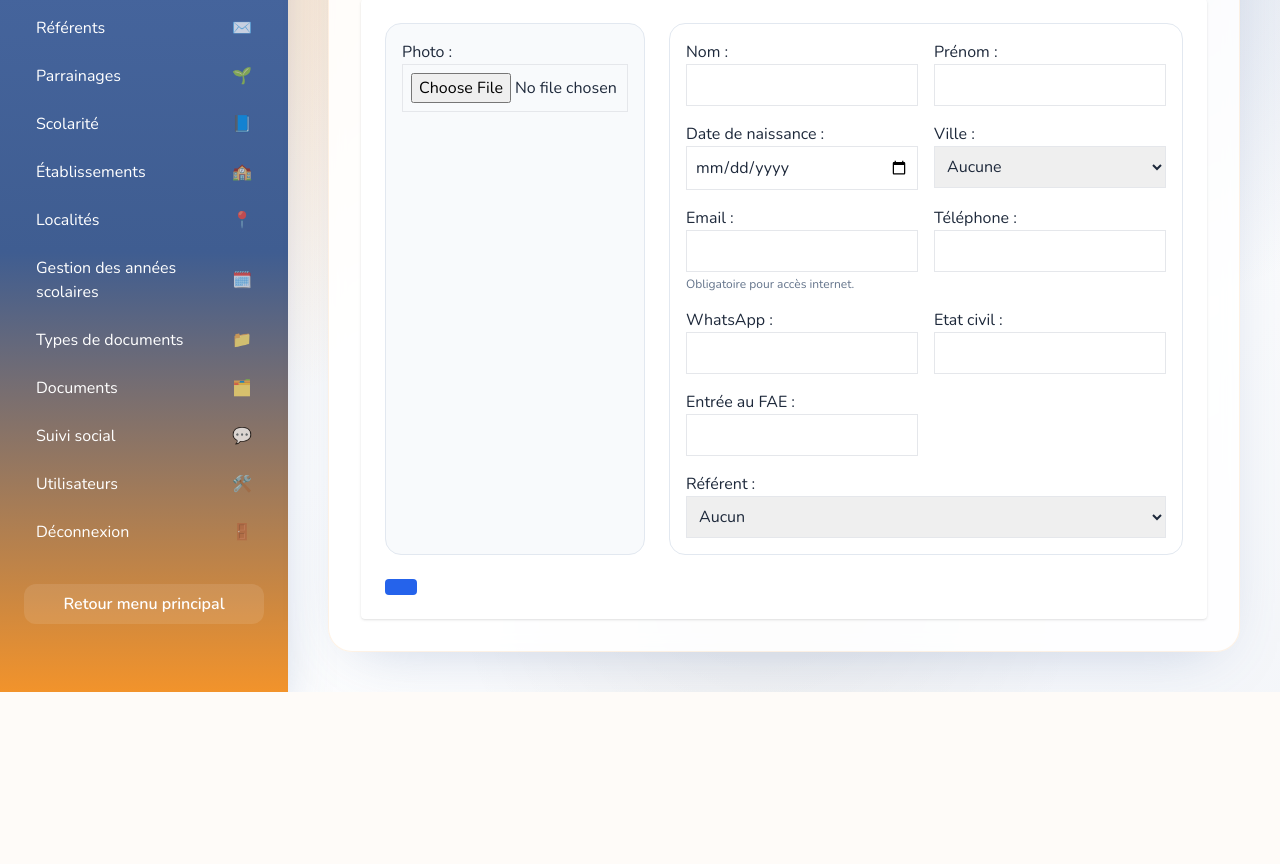
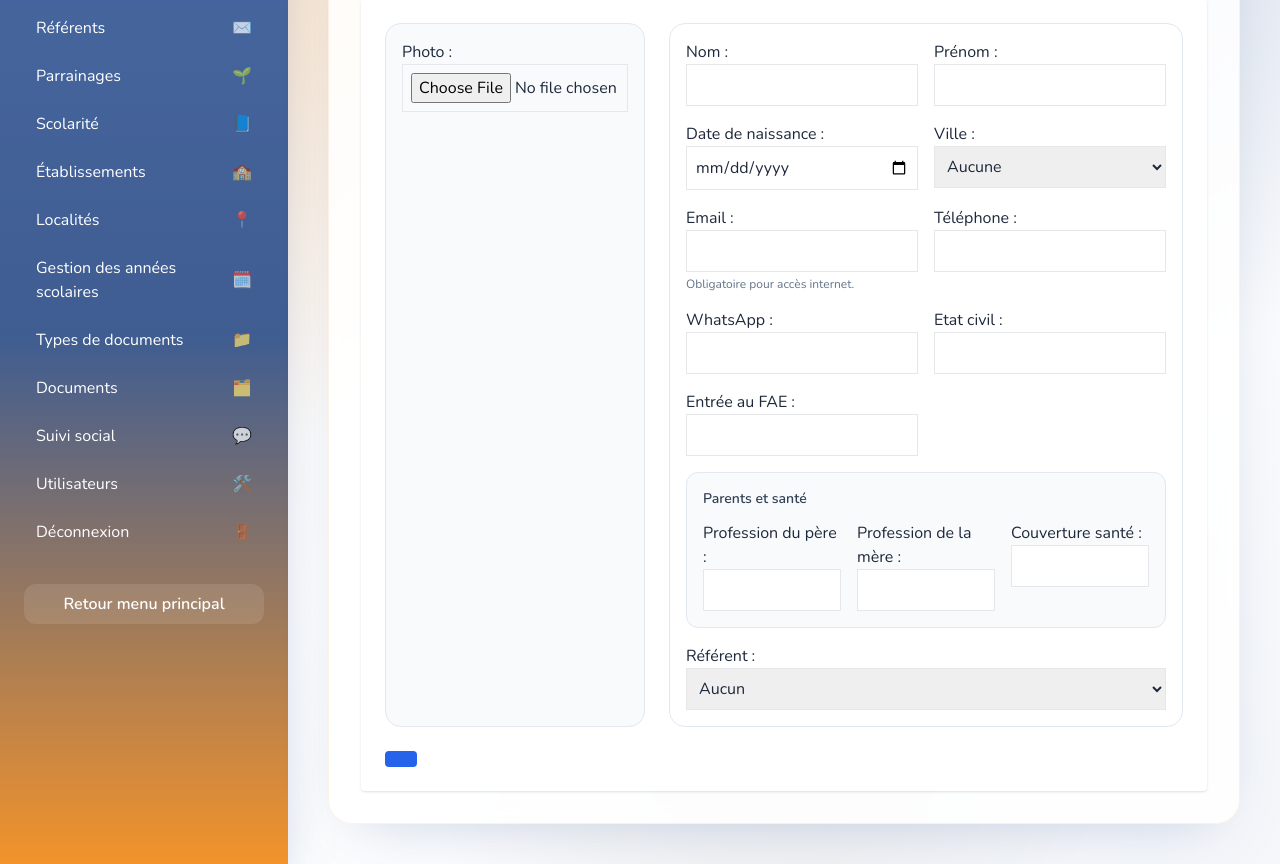
Before and after one commit to Camillerimichel/FAE_AFOULKI, a FastAPI app: template app/templates/admin/filleules/form.html in a window 1280 px wide. Shown: the part 188-1052 px from the top of the page. Before the commit the page ends 880 px from the top, so only its background shows below. Run offline with FastAPI, Linux system fonts and the light colour scheme; the template is opened without the code that fills it, so the values that code supplies are empty; parts of the project's set-up code (start-up, migrations or seed data) failed here and were passed over; some libraries are stand-ins or nearby versions.

Commit message:
Ajouter couverture sante et professions parents

```diff
--- a/app/main.py
+++ b/app/main.py
@@ -36,6 +36,7 @@ from app.services.localites_service import (
 )
 from app.services.schema_service import (
     ensure_filleule_photo_column,
+    ensure_filleule_parent_sante_columns,
     ensure_filleule_etablissement_column,
     ensure_parrain_photo_column,
     ensure_etablissement_type_enum,
@@ -59,6 +60,7 @@ app.add_middleware(SessionMiddleware)
 Base.metadata.create_all(bind=engine)
 ensure_default_roles()
 ensure_filleule_photo_column()
+ensure_filleule_parent_sante_columns()
 ensure_filleule_etablissement_column()
 ensure_parrain_photo_column()
 ensure_etablissement_type_enum()
--- a/app/models/filleule.py
+++ b/app/models/filleule.py
@@ -16,6 +16,9 @@ class Filleule(Base):
     whatsapp = Column(String(50))
     email = Column(String(255))
     etat_civil = Column(String(100))
+    profession_pere = Column(String(255))
+    profession_mere = Column(String(255))
+    couverture_sante = Column(String(255))
     annee_rentree = Column(String(20))
     etablissement_id = Column(Integer, ForeignKey("Etablissements.id_etablissement"))
     id_correspondant = Column(Integer, ForeignKey("Correspondants.id_correspondant"))
--- a/app/routes/home.py
+++ b/app/routes/home.py
@@ -24,6 +24,7 @@ async def dashboard(request: Request):
         "parrainages": 0,
         "documents": 0,
         "annees_scolaires": 0,
+        "couverture_sante": 0,
     }
     charts = {
         "filleuls_par_etab": [],
--- a/app/schemas/filleule.py
+++ b/app/schemas/filleule.py
@@ -12,6 +12,9 @@ class FilleuleBase(BaseModel):
     whatsapp: Optional[str] = None
     email: Optional[str] = None
     etat_civil: Optional[str] = None
+    profession_pere: Optional[str] = None
+    profession_mere: Optional[str] = None
+    couverture_sante: Optional[str] = None
     annee_rentree: Optional[str] = None
     etablissement_id: Optional[int] = None
     id_correspondant: Optional[int] = None
--- a/app/templates/admin/filleules/form.html
+++ b/app/templates/admin/filleules/form.html
@@ -122,6 +122,29 @@
                            value="{{ filleule.annee_rentree if filleule }}">
                 </label>
 
+                <div class="md:col-span-2 rounded-xl border border-slate-200 bg-slate-50 p-4">
+                    <p class="text-sm font-semibold text-slate-700 mb-3">Parents et santé</p>
+                    <div class="grid gap-4 md:grid-cols-3">
+                        <label class="block">
+                            Profession du père :
+                            <input name="profession_pere" type="text" class="border p-2 w-full"
+                                   value="{{ filleule.profession_pere if filleule }}">
+                        </label>
+
+                        <label class="block">
+                            Profession de la mère :
+                            <input name="profession_mere" type="text" class="border p-2 w-full"
+                                   value="{{ filleule.profession_mere if filleule }}">
+                        </label>
+
+                        <label class="block">
+                            Couverture santé :
+                            <input name="couverture_sante" type="text" class="border p-2 w-full"
+                                   value="{{ filleule.couverture_sante if filleule }}">
+                        </label>
+                    </div>
+                </div>
+
                 <label class="block md:col-span-2">
                     Référent :
                     <select name="id_correspondant" class="border p-2 w-full">
@@ -237,6 +260,29 @@
                    value="{{ filleule.annee_rentree if filleule }}">
         </label>
 
+        <div class="md:col-span-2 rounded-xl border border-slate-200 bg-slate-50 p-4">
+            <p class="text-sm font-semibold text-slate-700 mb-3">Parents et santé</p>
+            <div class="grid gap-4 md:grid-cols-3">
+                <label class="block">
+                    Profession du père :
+                    <input name="profession_pere" type="text" class="border p-2 w-full"
+                           value="{{ filleule.profession_pere if filleule }}">
+                </label>
+
+                <label class="block">
+                    Profession de la mère :
+                    <input name="profession_mere" type="text" class="border p-2 w-full"
+                           value="{{ filleule.profession_mere if filleule }}">
+                </label>
+
+                <label class="block">
+                    Couverture santé :
+                    <input name="couverture_sante" type="text" class="border p-2 w-full"
+                           value="{{ filleule.couverture_sante if filleule }}">
+                </label>
+            </div>
+        </div>
+
         <label class="block md:col-span-2">
             Référent :
             <select name="id_correspondant" class="border p-2 w-full">
```
Also changed, not shown: app/routes/admin/admin_filleules.py (+12 -0 lines), app/routes/filleules.py (+18 -0 lines), app/services/schema_service.py (+26 -0 lines), app/services/stats_service.py (+7 -0 lines), app/templates/admin/filleules/detail.html (+10 -1 lines), app/templates/dashboard.html (+33 -28 lines), app/templates/filleules/detail.html (+19 -1 lines), app/templates/filleules/list.html (+5 -2 lines).
